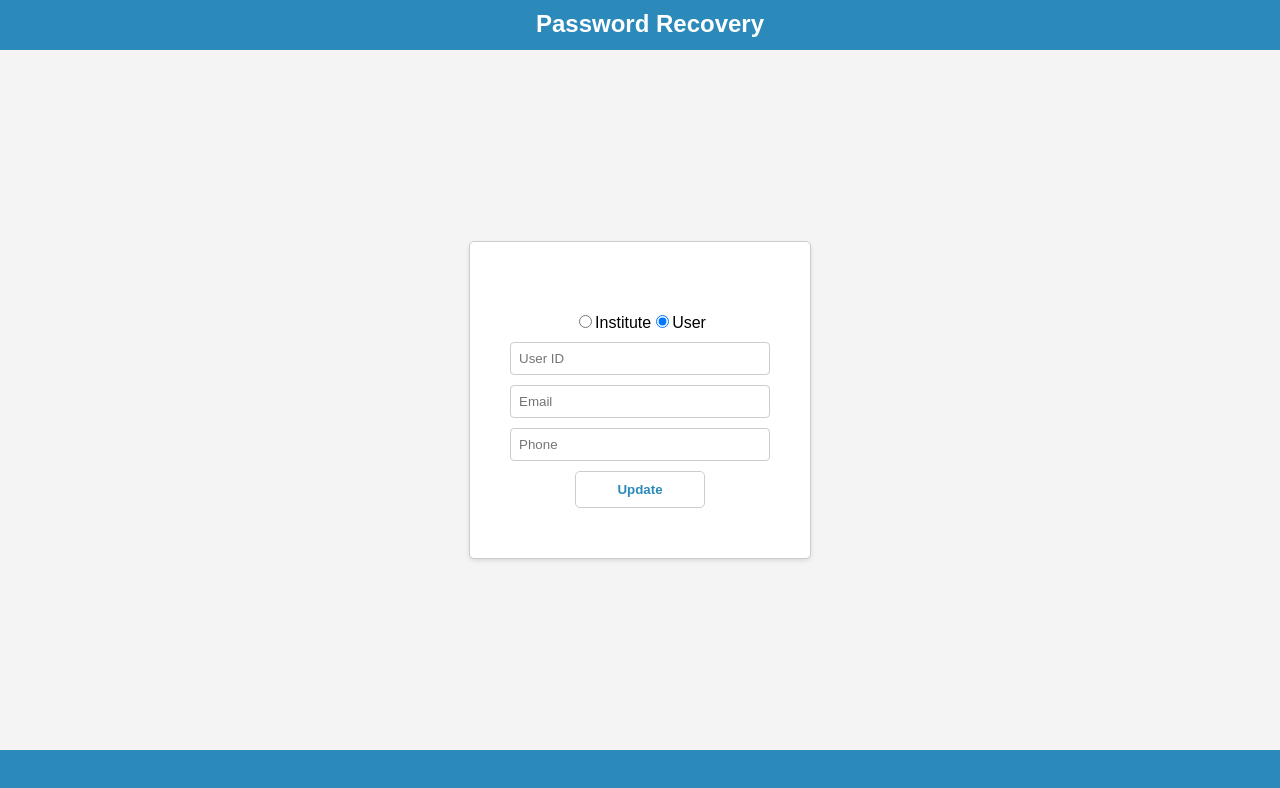
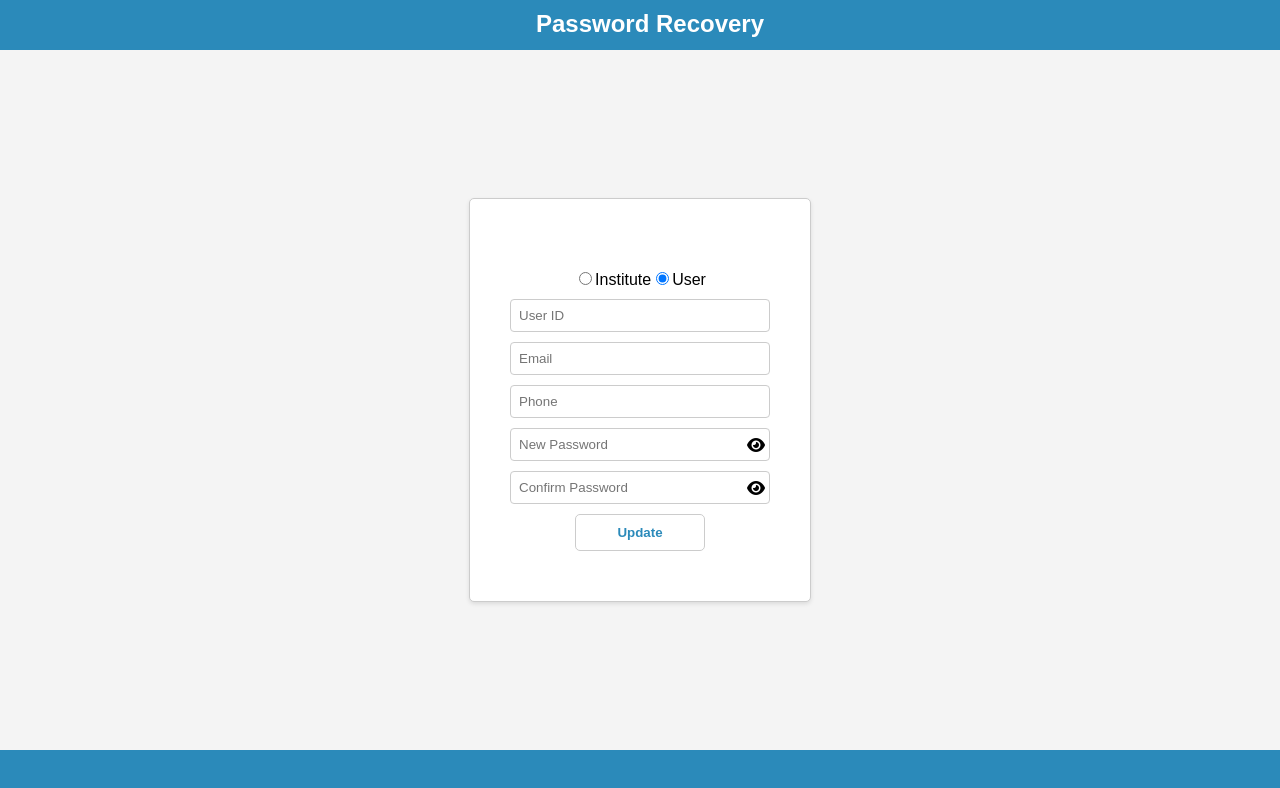
Before and after one commit to 98SKY/coachingApp, a React (Create React App) app: page /forgotPass in a window 1280 px wide. Shown: the top 788 px of the page. Built offline with nearby package versions, Linux system fonts and the light colour scheme.

Commit message:
forgot pass done

```diff
--- a/src/Component/Decide.js
+++ b/src/Component/Decide.js
@@ -68,10 +68,10 @@ const Decide = () => {
                 Institute
               </button>
               <button
-                className={selectedChip === "student" ? "selected" : ""}
-                onClick={() => handleChipClick("student")}
+                className={selectedChip === "user" ? "selected" : ""}
+                onClick={() => handleChipClick("user")}
               >
-                Student
+                User
               </button>
             </div>
             {errorMessage && <div className="error">{errorMessage}</div>}
--- a/src/Component/ForgotPass.js
+++ b/src/Component/ForgotPass.js
@@ -10,10 +10,21 @@ const ForgotPass = () => {
   const [userId, setUserId] = useState('');
   const [email, setEmail] = useState('');
   const [phone, setPhone] = useState('');
+  const [newPassword, setNewPassword] = useState('');
+  const [confirmPassword, setConfirmPassword] = useState('');
+  const [showNewPassword, setShowNewPassword] = useState(false);
+  const [showConfirmPassword, setShowConfirmPassword] = useState(false);
   const navigate = useNavigate();
 
   const handleSubmit = async () => {
-    if ((accountType === 'institute' && instituteId.trim() === '') || (accountType === 'user' && userId.trim() === '') || email.trim() === '' || phone.trim() === '') {
+    if (
+      (accountType === 'institute' && instituteId.trim() === '') ||
+      (accountType === 'user' && userId.trim() === '') ||
+      email.trim() === '' ||
+      phone.trim() === '' ||
+      newPassword.trim() === '' ||
+      confirmPassword.trim() === ''
+    ) {
       alert('Please fill in all fields.');
       return;
     }
@@ -28,17 +39,27 @@ const ForgotPass = () => {
       return;
     }
 
-    const userData = { accountType, instituteId, userId, email, phone };
+    if (!validatePassword(newPassword)) {
+      alert('Please enter a valid password. It must contain at least one uppercase letter, one digit, and one special character.');
+      return;
+    }
+
+    if (newPassword !== confirmPassword) {
+      alert('Passwords do not match.');
+      return;
+    }
+
+    const userData = { accountType, instituteId, userId, email, phone, newPassword };
     try {
-      console.log('userData',userData);
+      console.log('userData', userData);
       const response = await recoverPassword(userData);
       alert(response.message);
+      navigate(`/login?language=english&userType=${accountType}`)
     } catch (error) {
       console.error('Error:', error);
       alert('Facing issue to communicate with backend');
     }
   };
-
 
   const validateEmail = (email) => {
     const re = /^[^\s@]+@[^\s@]+\.[^\s@]+$/;
@@ -50,6 +71,10 @@ const ForgotPass = () => {
     return re.test(phone);
   };
 
+  const validatePassword = (password) => {
+    const re = /^(?=.*[A-Z])(?=.*\d)(?=.*[!@#$%^&*])[A-Za-z\d!@#$%^&*]{8,}$/;
+    return re.test(password);
+  };
 
   return (
     <div className='myWrapper'>
@@ -120,7 +145,36 @@ const ForgotPass = () => {
             onChange={(e) => setPhone(e.target.value)}
             required
           />
-
+          <div className='password-input'>
+            <input
+              type={showNewPassword ? 'text' : 'password'}
+              id='newPassword'
+              name='newPassword'
+              placeholder='New Password'
+              value={newPassword}
+              onChange={(e) => setNewPassword(e.target.value)}
+              required
+            />
+            <i
+              className={`fa ${showNewPassword ? 'fa-eye-slash' : 'fa-eye'} password-icon`}
+              onClick={() => setShowNewPassword(!showNewPassword)}
+            />
+          </div>
+          <div className='password-input'>
+            <input
+              type={showConfirmPassword ? 'text' : 'password'}
+              id='confirmPassword'
+              name='confirmPassword'
+              placeholder='Confirm Password'
+              value={confirmPassword}
+              onChange={(e) => setConfirmPassword(e.target.value)}
+              required
+            />
+            <i
+              className={`fa ${showConfirmPassword ? 'fa-eye-slash' : 'fa-eye'} password-icon`}
+              onClick={() => setShowConfirmPassword(!showConfirmPassword)}
+            />
+          </div>
           <button type='button' onClick={handleSubmit}>
             Update
           </button>
--- a/src/Component/Global.js
+++ b/src/Component/Global.js
@@ -1,4 +1,4 @@
-
+import { json } from "react-router-dom";
 export const BASE_URL = 'http://localhost:3000';
 
 
@@ -71,7 +71,7 @@ export const recoverPassword = (userData) =>{
     headers:{
       'Content-Type':'application/json'
     },
-    body: json.stringify(userData),
+    body: JSON.stringify(userData),
   })
   .then(response => {
     if(!response.ok){
--- a/src/Component/forgotPass.css
+++ b/src/Component/forgotPass.css
@@ -1,4 +1,3 @@
-/* Add this to your forgotPass.css file */
 body {
   background: #f4f4f4;
   font-family: Arial, sans-serif;
@@ -45,12 +44,29 @@ body {
 
 input[type='text'],
 input[type='email'],
-  input[type='tel'] {
+input[type='tel'],
+input[type='password'] {
   padding: 8px;
   border: 1px solid #ccc;
   border-radius: 4px;
   width: 100%;
   box-sizing: border-box;
+}
+
+.password-input {
+  position: relative;
+}
+
+.password-input input {
+  padding-right: 100px;
+}
+
+.password-icon {
+  position: absolute;
+  right: 10px;
+  top: 50%;
+  transform: translateY(-50%);
+  cursor: pointer;
 }
 
 button {
```
Lines whose indentation alone changed are shown as unchanged.
